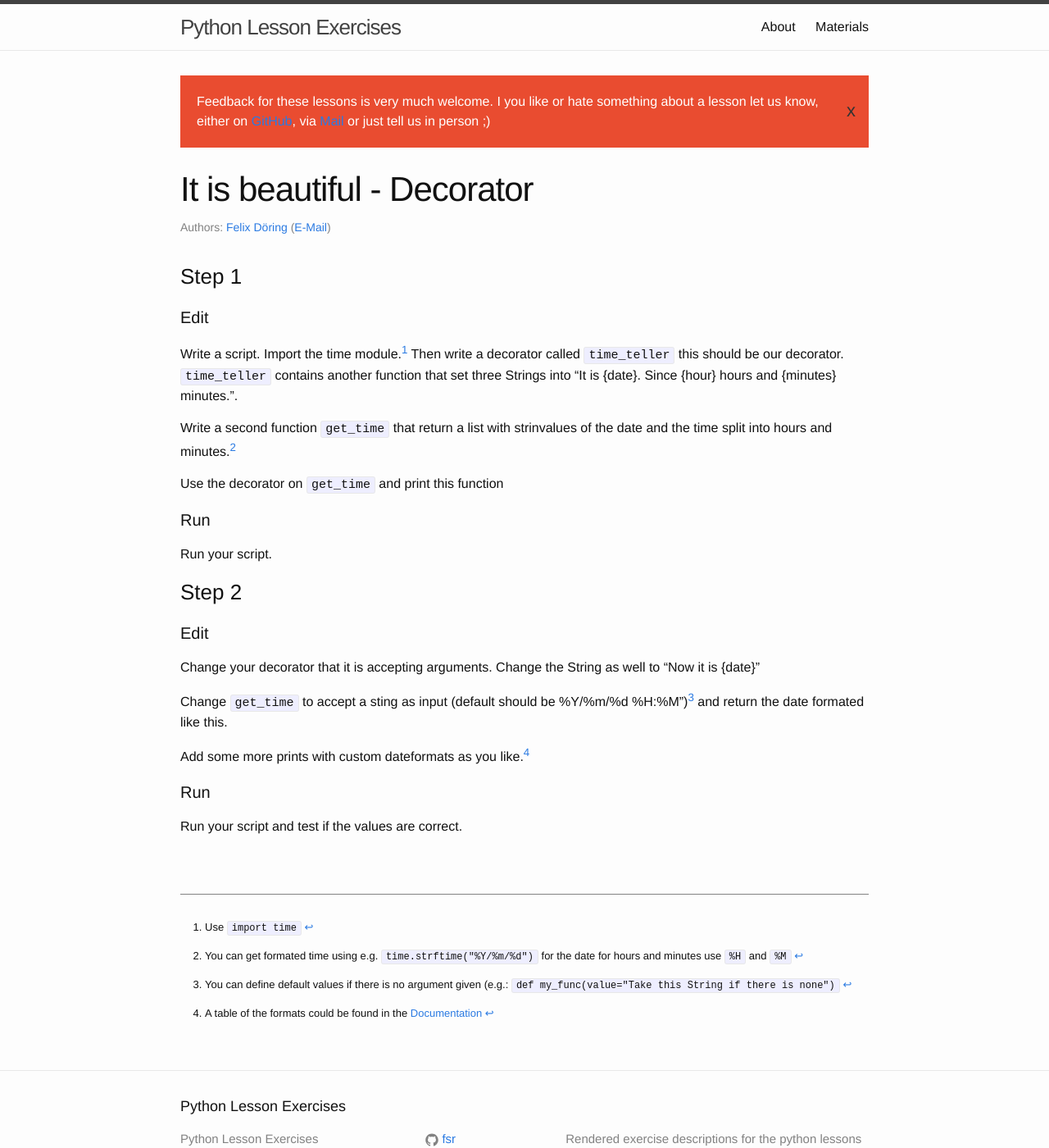
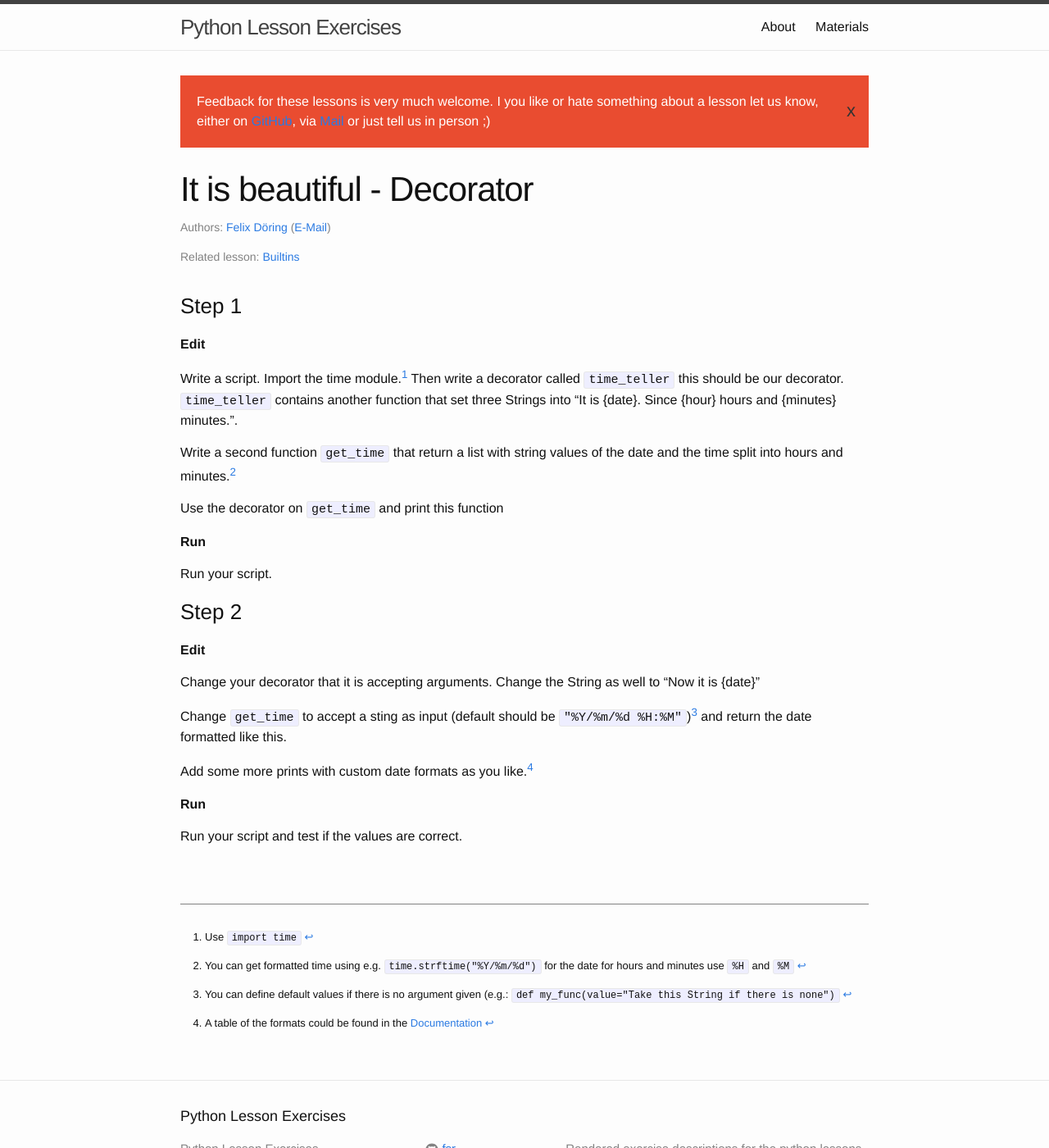
Before and after one commit to fsr/python-lessons, a Jekyll site: the page built from _exercises/decorators.md, in a window 1280 px wide and 1400 px high. Shown: the whole window at 82% size. Built offline with Jekyll 4.4.1, drawn with Linux system fonts in a browser that asks for light colours.

Commit message:
finishing exercise 12

```diff
--- a/_exercises/decorators.md
+++ b/_exercises/decorators.md
@@ -15,31 +16,31 @@ Then write a decorator called `time_teller` this should be our decorator. `time_
 [^time]:
     Use `import time`
 
-Write a second function `get_time` that return a list with strinvalues of the date and the time split into hours and minutes.[^usetime]
+Write a second function `get_time` that return a list with string values of the date and the time split into hours and minutes.[^usetime]
 
 Use the decorator on `get_time` and print this function
 
 [^usetime]:
-    You can get formated time using e.g. `time.strftime("%Y/%m/%d")` for the date for hours and minutes use `%H` and `%M`
+    You can get formatted time using e.g. `time.strftime("%Y/%m/%d")` for the date for hours and minutes use `%H` and `%M`
 
-#### Run
+__Run__
 
 Run your script.
 
 ### Step 2
 
-#### Edit
+__Edit__
 
 Change your decorator that it is accepting arguments. Change the String as well to "Now it is {date}"
 
-Change `get_time` to accept a sting as input (default should be %Y/%m/%d %H:%M")[^default] and return the date formated like this.
+Change `get_time` to accept a sting as input (default should be `"%Y/%m/%d %H:%M"`)[^default] and return the date formatted like this.
 
 [^default]:
     You can define default values if there is no argument given (e.g.: `def my_func(value="Take this String if there is none")`
 
-Add some more prints with custom dateformats as you like.[^dateformats]
+Add some more prints with custom date formats as you like.[^dateformats]
 
-#### Run
+__Run__
 
 Run your script and test if the values are correct.
 
```
Also changed, not shown: other parts of _exercises/decorators.md (+4 -3 lines), 1 other file.
